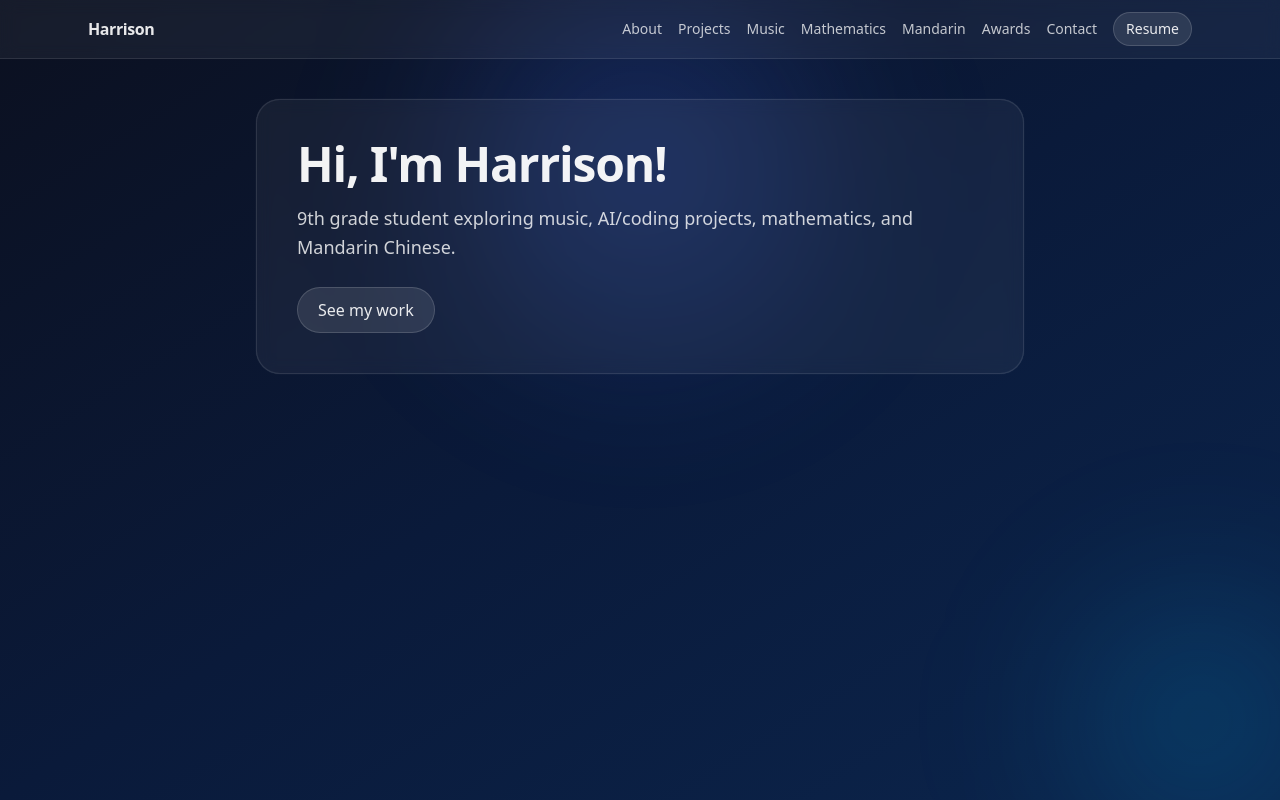
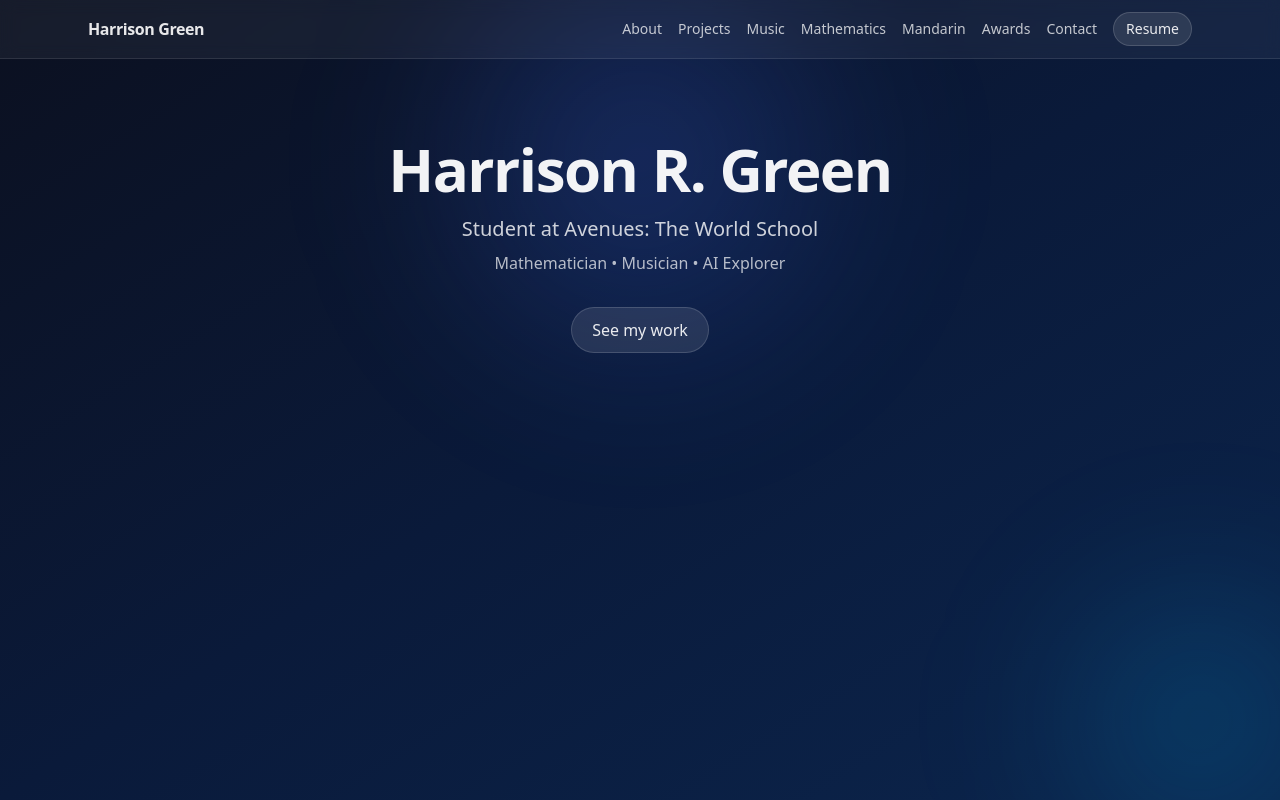
Before and after one commit to bingst0n/bingst0n.github.io, a Next.js app: page / in a window 1280 px wide. Built offline with nearby package versions, Linux system fonts and the light colour scheme.

Commit message:
site update

```diff
--- a/app/layout.tsx
+++ b/app/layout.tsx
@@ -14,8 +14,8 @@ const geistMono = Geist_Mono({
 });
 
 export const metadata: Metadata = {
-  title: "Harrison Green — Personal Website",
-  description: "Harrison | 9th grader exploring music, AI/coding, mathematics, and Mandarin.",
+  title: "Harrison Green",
+  description: "Harrison | Exploring music, AI/coding, mathematics, and Mandarin.",
   metadataBase: new URL("https://example.local"),
 };
 
@@ -41,7 +41,7 @@ export default function RootLayout({
           <header className="sticky top-0 z-20 backdrop-blur supports-[backdrop-filter]:bg-white/5 border-b border-white/10">
             <nav className="mx-auto max-w-6xl px-4 sm:px-6 py-3 flex items-center justify-between">
               <Link href="/" className="font-semibold tracking-tight text-white/90 hover:text-white transition-colors">
-                Harrison
+                Harrison Green
               </Link>
               <div className="flex items-center gap-4 text-sm">
                 <Link href="/about" className="text-white/75 hover:text-white">About</Link>
--- a/app/page.tsx
+++ b/app/page.tsx
@@ -4,15 +4,20 @@ import Link from "next/link";
 export default function Home() {
   return (
     <section className="relative isolate">
-      <div className="mx-auto max-w-3xl text-center sm:text-left">
-        <div className="rounded-3xl border border-white/10 bg-white/5 p-8 sm:p-10 backdrop-blur shadow-[0_0_1px_rgba(255,255,255,0.2)]">
-          <h1 className="text-4xl sm:text-5xl font-semibold tracking-tight text-white/95">
+      <div className="mx-auto max-w-4xl px-4 sm:px-6 py-10">
+        <div className="text-center">
+          <h1 className="text-5xl sm:text-6xl font-semibold tracking-tight text-white/95">
             {home.heroTitle}
           </h1>
-          <p className="mt-4 text-white/80 text-lg leading-relaxed">
+          <p className="mt-4 text-white/80 text-lg sm:text-xl">
             {home.heroSubtitle}
           </p>
-          <div className="mt-6">
+          {"rolesText" in home && (
+            <p className="mt-2 text-white/70">
+              {(home as any).rolesText}
+            </p>
+          )}
+          <div className="mt-8">
             <Link href={home.ctaHref} className="inline-flex items-center rounded-full bg-white/10 px-5 py-2.5 text-white/90 hover:bg-white/15 border border-white/15">
               {home.ctaText}
             </Link>
--- a/content/home.json
+++ b/content/home.json
@@ -1,6 +1,7 @@
 {
-  "heroTitle": "Hi, I'm Harrison!",
-  "heroSubtitle": "9th grade student exploring music, AI/coding projects, mathematics, and Mandarin Chinese.",
+  "heroTitle": "Harrison R. Green",
+  "heroSubtitle": "Student at Avenues: The World School",
+  "rolesText": "Mathematician • Musician • AI Explorer",
   "ctaText": "See my work",
   "ctaHref": "/projects"
 }
```
